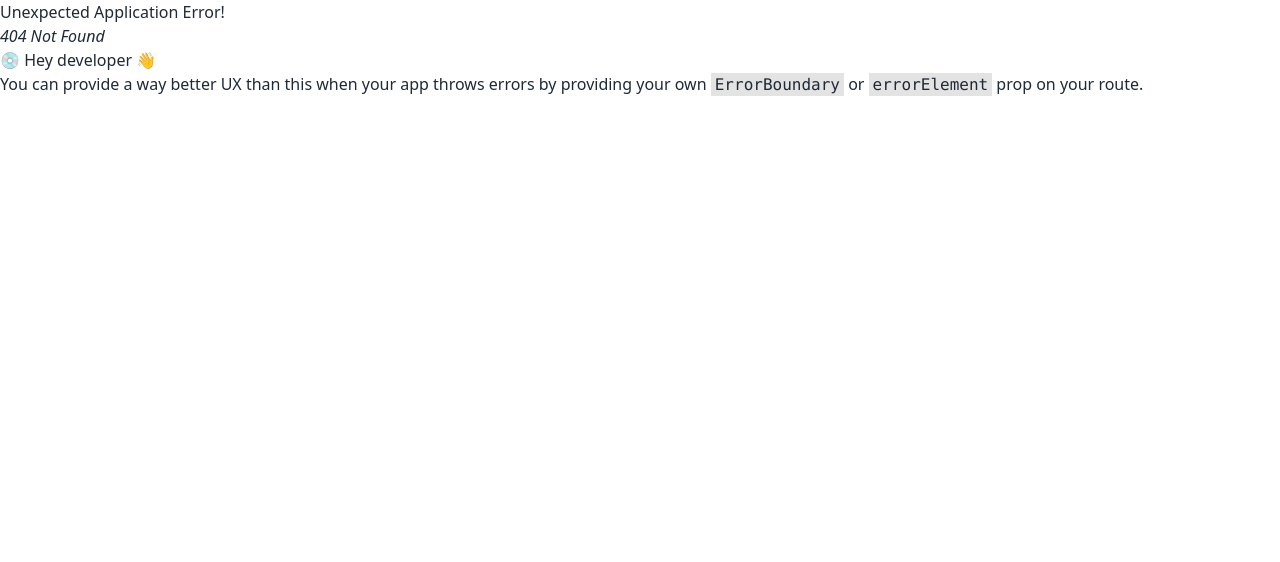
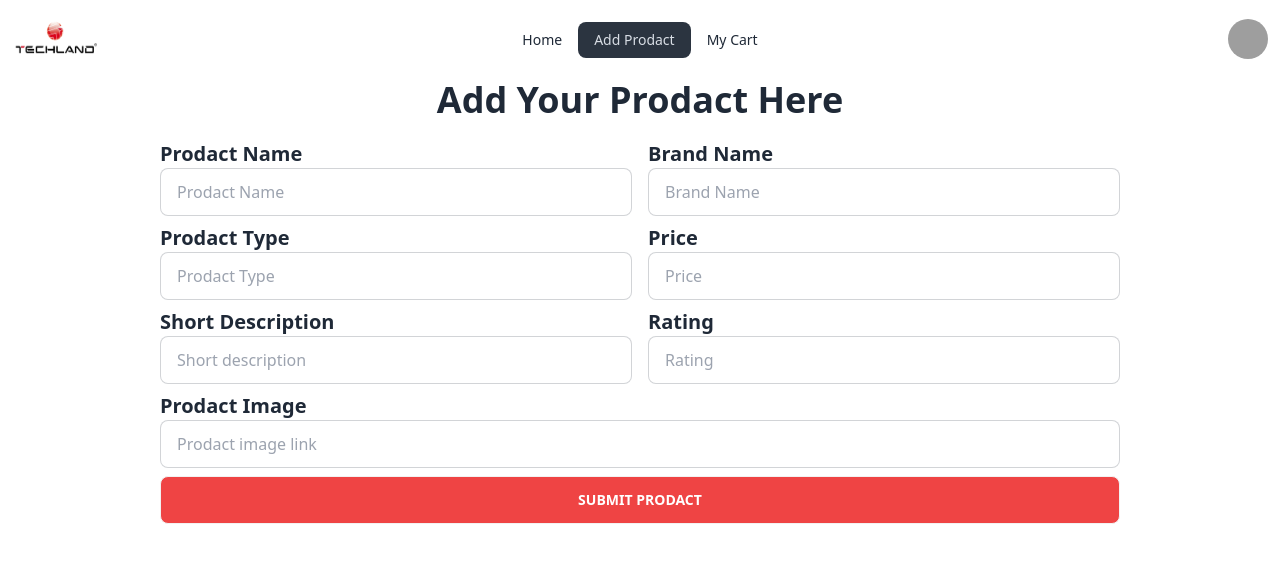
Before and after one commit to JPChoyon/techland, a React (Vite) app: page /addprodact in a window 1280 px wide. Before the commit this address had no page. Shown: the top 562 px of the page. Built offline with nearby package versions, Linux system fonts and the light colour scheme; grey boxes are pictures that could not be loaded.

Commit message:
add prodact impliment successfully and connected to the database throuh the mongodb

```diff
--- a/package.json
+++ b/package.json
@@ -16,6 +16,7 @@
     "react": "^18.2.0",
     "react-awesome-slider": "^4.1.0",
     "react-dom": "^18.2.0",
+    "react-hot-toast": "^2.4.1",
     "react-router-dom": "^6.17.0",
     "sort-by": "^1.2.0",
     "swiper": "^10.3.1"
--- a/src/Component/Navbar/Navbar.jsx
+++ b/src/Component/Navbar/Navbar.jsx
@@ -8,7 +8,7 @@ const Navbar = () => {
         <NavLink to={"/"}>Home</NavLink>
       </li>
       <li>
-        <NavLink to={"/addprodacts"}>Add Prodact</NavLink>
+        <NavLink to={"/addprodact"}>Add Prodact</NavLink>
       </li>
       <li>
         <NavLink to={"/cart"}>My Cart</NavLink>
@@ -37,7 +37,7 @@ const Navbar = () => {
           </label>
           <ul
             tabIndex={0}
-            className="menu menu-sm dropdown-content mt-3 p-2 shadow bg-base-100 rounded-box w-52"
+            className="menu z-50 menu-sm dropdown-content mt-3 p-2 shadow bg-base-100 rounded-box w-52"
           >
             {navlink}
           </ul>
@@ -74,7 +74,7 @@ const Navbar = () => {
           </ul>
         </div>
       </div>
-     </div>
+    </div>
   );
 };
 
--- a/src/MainLayout/MainLayout.jsx
+++ b/src/MainLayout/MainLayout.jsx
@@ -1,12 +1,14 @@
 
 import { Outlet } from 'react-router-dom';
 import Navbar from '../Component/Navbar/Navbar';
+import { Toaster } from 'react-hot-toast';
 
 const MainLayout = () => {
   return (
     <div>
       <Navbar></Navbar>
       <Outlet></Outlet>
+      <Toaster></Toaster>
     </div>
   );
 };
--- /dev/null
+++ b/src/Pages/AddProdact/AddProdact.jsx
@@ -0,0 +1,123 @@
+import toast from "react-hot-toast";
+
+const AddProdact = () => {
+  const handleAddProdact = (e) => {
+    e.preventDefault();
+    const form = e.target;
+    const brand = form.brand.value;
+    const type = form.type.value;
+    const price = form.price.value;
+    const description = form.description.value;
+    const rating = form.rating.value;
+    const image = form.image.value;
+
+    const prodact = { brand, type, price, description, rating, image };
+    console.log(prodact);
+    fetch("http://localhost:5000/prodact", {
+      method: "POST",
+      headers: {
+        "content-type": "application/json",
+      },
+      body: JSON.stringify(prodact),
+    })
+      .then((res) => res.json())
+      .then((data) => {
+        if (data.insertedId) {
+          toast.success("Successfully toasted!");
+        }
+      });
+  };
+  return (
+    <div>
+      <div className="w-3/4 mx-auto">
+        <h1 className="text-center text-4xl font-black mb-5">
+          Add Your Prodact Here
+        </h1>
+        <form onSubmit={handleAddProdact} className="mx-auto">
+          <div className="grid grid-cols-1 md:grid-cols-2 gap-4 w-full">
+            <div className="w-full mx-auto mb-2">
+              <h2 className="text-xl font-semibold">Prodact Name </h2>
+              <input
+                name="name"
+                type="text"
+                placeholder="Prodact Name"
+                className="input input-bordered w-full "
+                required
+              />
+            </div>
+            <div className="w-full mx-auto mb-2">
+              <h2 className="text-xl font-semibold">Brand Name </h2>
+              <input
+                name="brand"
+                type="text"
+                placeholder="Brand Name"
+                className="input input-bordered w-full "
+                required
+              />
+            </div>
+          </div>
+          <div className="grid grid-cols-1 md:grid-cols-2  gap-4 w-full">
+            <div className="w-full mx-auto mb-2">
+              <h2 className="text-xl font-semibold">Prodact Type </h2>
+              <input
+                name="type"
+                type="text"
+                placeholder="Prodact Type"
+                className="input input-bordered w-full "
+                required
+              />
+            </div>
+            <div className="w-full mx-auto mb-2">
+              <h2 className="text-xl font-semibold">Price </h2>
+              <input
+                name="price"
+                type="text"
+                placeholder="Price"
+                className="input input-bordered w-full "
+                required
+              />
+            </div>
+          </div>
+          <div className="grid grid-cols-1 md:grid-cols-2  gap-4 w-full">
+            <div className="w-full mx-auto mb-2">
+              <h2 className="text-xl font-semibold">Short Description</h2>
+              <input
+                name="description"
+                type="text"
+                placeholder="Short description"
+                className="input input-bordered w-full "
+                required
+              />
+            </div>
+            <div className="w-full mx-auto mb-2">
+              <h2 className="text-xl font-semibold">Rating </h2>
+              <input
+                name="rating"
+                type="text"
+                placeholder="Rating"
+                className="input input-bordered w-full "
+                required
+              />
+            </div>
+          </div>
+
+          <div className="w-full mx-auto mb-2">
+            <h2 className="text-xl font-semibold">Prodact Image </h2>
+            <input
+              name="image"
+              type="text"
+              placeholder="Prodact image link"
+              className="input input-bordered w-full mx-auto"
+              required
+            />
+          </div>
+          <button className="btn btn-block bg-red-500 text-white hover:text-black">
+            Submit Prodact
+          </button>
+        </form>
+      </div>
+    </div>
+  );
+};
+
+export default AddProdact;
--- /dev/null
+++ b/src/Pages/Cart/Cart.jsx
@@ -0,0 +1,11 @@
+
+
+const Cart = () => {
+  return (
+    <div>
+
+    </div>
+  );
+};
+
+export default Cart;
--- /dev/null
+++ b/src/Pages/ErrorPage.jsx
@@ -0,0 +1,11 @@
+
+
+const ErrorPage = () => {
+  return (
+    <div>
+      Not found page
+    </div>
+  );
+};
+
+export default ErrorPage;
--- a/src/Router/Router.jsx
+++ b/src/Router/Router.jsx
@@ -2,21 +2,30 @@
 import { createBrowserRouter } from 'react-router-dom';
 import MainLayout from '../MainLayout/MainLayout';
 import Home from '../Pages/Home/Home';
+import AddProdact from '../Pages/AddProdact/AddProdact';
+import Cart from '../Pages/Cart/Cart';
+import ErrorPage from '../Pages/ErrorPage';
 
 const Router = createBrowserRouter([
   {
     path: "/",
     element: <MainLayout></MainLayout>,
+    errorElement:<ErrorPage></ErrorPage>,
     children: [
       {
         path: "/",
-        element:<Home></Home>
+        element: <Home></Home>,
       },
       {
-
+        path: "/addprodact",
+        element:<AddProdact></AddProdact>
+      },
+      {
+        path: "cart",
+        element:<Cart></Cart>
       }
-    ]
-  }
-])
+    ],
+  },
+]);
 
 export default Router;
```
Also changed, not shown: 1 other file (tests, documents, lock files or other folders).
